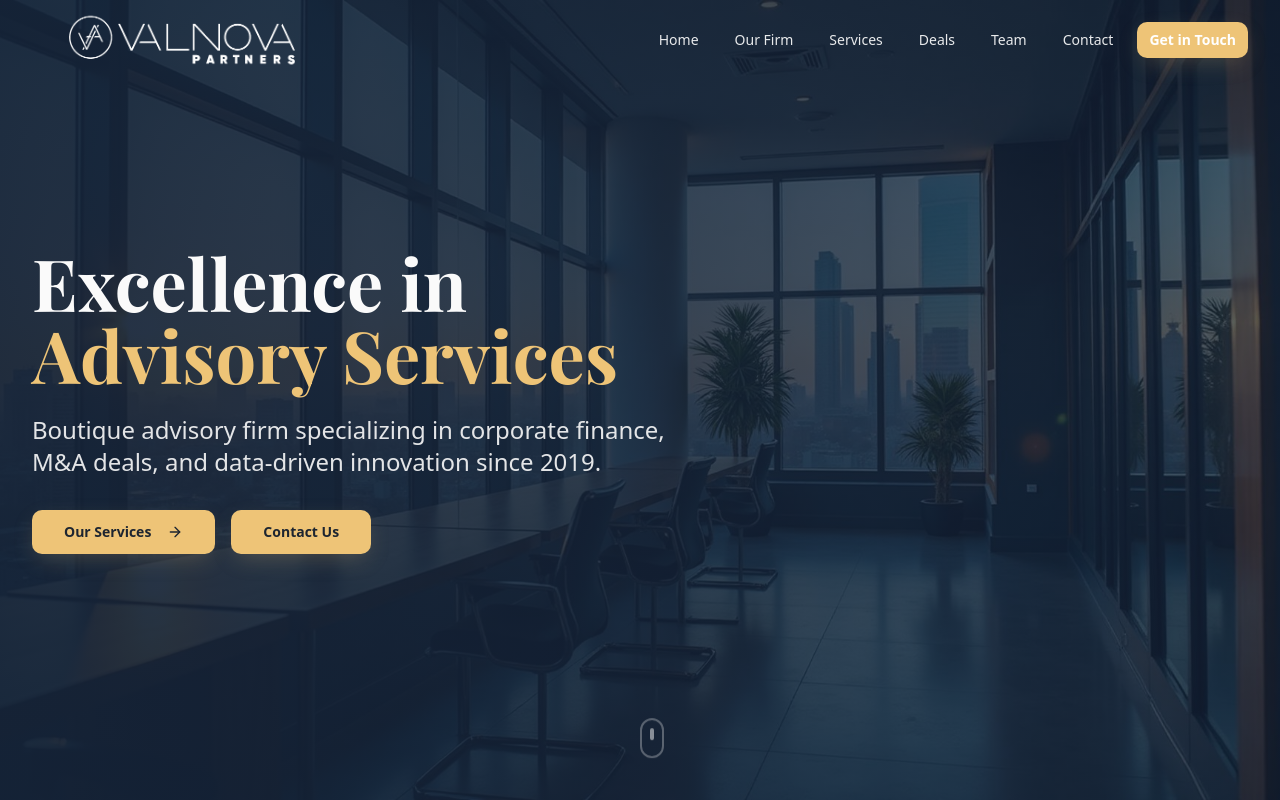
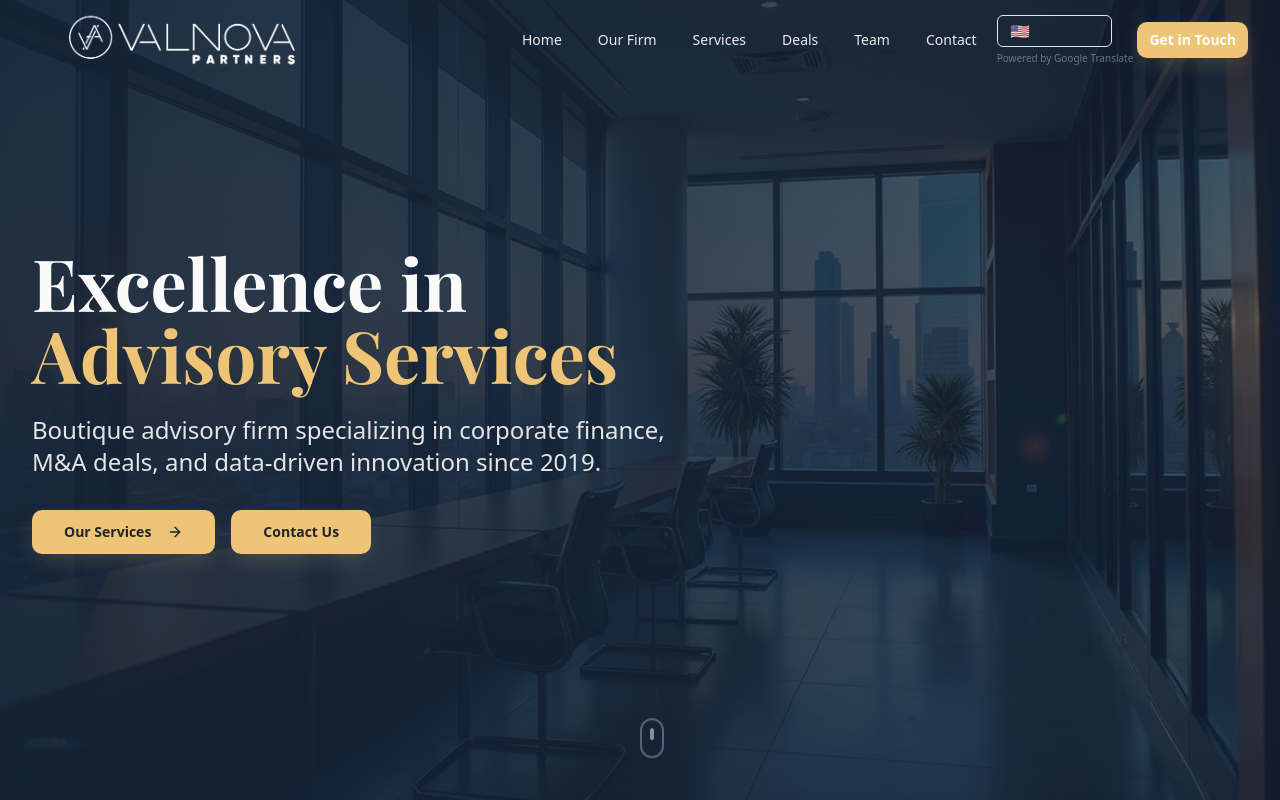
Before and after one commit to gonesoft/valnova-next-glow, a React (Vite) app: page / in a window 1280 px wide. Shown: the top 800 px of the page. Built offline with nearby package versions, Linux system fonts and the light colour scheme; the HTML template or start-up script is replaced by a standard one.

Commit message:
Replace Google Translate widget code

```diff
--- a/index.html
+++ b/index.html
@@ -23,11 +23,72 @@
   <body>
     <div id="root"></div>
     <script type="module" src="/src/main.tsx"></script>
+
+    <!-- Google Translate Init -->
     <script type="text/javascript">
       function googleTranslateElementInit() {
-        new google.translate.TranslateElement({pageLanguage: 'en'}, 'google_translate_element');
+        new google.translate.TranslateElement({
+          pageLanguage: 'en',
+          includedLanguages: 'en,es,ca,it,fr,de,ru,ja',
+          autoDisplay: false,
+          layout: google.translate.TranslateElement.InlineLayout.SIMPLE
+        }, 'google_translate_element');
       }
     </script>
     <script type="text/javascript" src="//translate.google.com/translate_a/element.js?cb=googleTranslateElementInit"></script>
+
+    <!-- Custom Language Switcher Controller -->
+    <script>
+      (function(){
+        function init() {
+          const root = document.querySelector('.gt-switch');
+          if (!root) {
+            setTimeout(init, 100);
+            return;
+          }
+
+          const btn = root.querySelector('.gt-current');
+          const menu = root.querySelector('.gt-menu');
+          const label = root.querySelector('.gt-label');
+          const flagEl = root.querySelector('.gt-flag');
+
+          function getSelect(){
+            return document.querySelector('#google_translate_element select.goog-te-combo');
+          }
+
+          function openMenu(show){
+            menu.hidden = !show;
+            btn.setAttribute('aria-expanded', String(show));
+          }
+
+          btn.addEventListener('click', () => openMenu(menu.hidden));
+
+          menu.addEventListener('click', (e) => {
+            const li = e.target.closest('li[data-lang]');
+            if (!li) return;
+            const lang = li.dataset.lang;
+            const flag = li.dataset.flag;
+            const sel = getSelect();
+            if (sel) {
+              sel.value = lang;
+              sel.dispatchEvent(new Event('change'));
+            }
+            label.textContent = li.textContent.trim();
+            flagEl.textContent = flag;
+            openMenu(false);
+          });
+
+          document.addEventListener('click', (e) => {
+            if (!root.contains(e.target)) openMenu(false);
+          });
+        }
+
+        if (document.readyState === 'loading') {
+          document.addEventListener('DOMContentLoaded', init);
+        } else {
+          init();
+        }
+      })();
+    </script>
   </body>
 </html>
--- a/src/components/Navigation.tsx
+++ b/src/components/Navigation.tsx
@@ -71,7 +71,32 @@ const Navigation = () => {
                   <span className="absolute bottom-0 left-0 w-0 h-0.5 bg-secondary transition-all duration-300 group-hover:w-full"></span>
                 </button>
               ))}
-              <div id="google_translate_element" className="ml-2"></div>
+
+              {/* Custom Language Switcher */}
+              <div className="gt-switch ml-2">
+                <button className="gt-current" type="button" aria-haspopup="listbox" aria-expanded="false">
+                  <span className="gt-flag">🇺🇸</span>
+                  <span className="gt-label">ENGLISH</span>
+                  <span className="gt-caret">▾</span>
+                </button>
+                <ul className="gt-menu" role="listbox" hidden>
+                  <li role="option" data-lang="en" data-flag="🇺🇸">ENGLISH</li>
+                  <li role="option" data-lang="es" data-flag="🇪🇸">ESPAÑOL</li>
+                  <li role="option" data-lang="ca" data-flag="🇪🇸">CATALÀ</li>
+                  <li role="option" data-lang="it" data-flag="🇮🇹">ITALIANO</li>
+                  <li role="option" data-lang="fr" data-flag="🇫🇷">FRANÇAIS</li>
+                  <li role="option" data-lang="de" data-flag="🇩🇪">DEUTSCH</li>
+                  <li role="option" data-lang="ru" data-flag="🇷🇺">РУССКИЙ</li>
+                  <li role="option" data-lang="ja" data-flag="🇯🇵">日本語</li>
+                </ul>
+                <small className="gt-branding">
+                  Powered by <a href="https://translate.google.com" target="_blank" rel="noopener">Google&nbsp;Translate</a>
+                </small>
+              </div>
+
+              {/* Hidden Google element (kept in DOM for the engine) */}
+              <div id="google_translate_element" className="gt-hidden"></div>
+
               <Button
                 size="sm"
                 onClick={() => scrollToSection("#contact")}
--- a/src/index.css
+++ b/src/index.css
@@ -99,23 +99,97 @@ All colors MUST be HSL.
   }
 }
 
-/* Google Translate Widget Styling */
-#google_translate_element {
-  display: inline-block !important;
+/* Custom Google Translate Widget Styling */
+.gt-hidden {
+  position: absolute !important;
+  left: -9999px !important;
+  width: 1px !important;
+  height: 1px !important;
+  overflow: hidden !important;
 }
 
-#google_translate_element .goog-te-gadget {
-  font-family: inherit !important;
+.gt-switch {
+  position: relative;
+  display: inline-block;
 }
 
-#google_translate_element select {
-  background-color: transparent !important;
+.gt-current {
+  display: flex;
+  align-items: center;
+  gap: 0.375rem;
+  padding: 0.375rem 0.75rem;
+  background-color: transparent;
+  border: 1px solid hsl(var(--border));
+  border-radius: 0.375rem;
+  cursor: pointer;
+  font-size: 0.75rem;
+  font-weight: 500;
   color: hsl(var(--foreground));
+  transition: var(--transition-base);
+}
+
+.gt-current:hover {
+  background-color: hsl(var(--muted));
+}
+
+.gt-flag {
+  font-size: 1rem;
+  line-height: 1;
+}
+
+.gt-label {
+  font-size: 0.75rem;
+  letter-spacing: 0.025em;
+}
+
+.gt-caret {
+  font-size: 0.625rem;
+  opacity: 0.7;
+}
+
+.gt-menu {
+  position: absolute;
+  top: calc(100% + 0.25rem);
+  right: 0;
+  min-width: 10rem;
+  background-color: hsl(var(--popover));
   border: 1px solid hsl(var(--border));
-  padding: 0.25rem 0.5rem;
+  border-radius: 0.5rem;
+  box-shadow: var(--shadow-medium);
+  list-style: none;
+  margin: 0;
+  padding: 0.25rem;
+  z-index: 50;
+}
+
+.gt-menu li {
+  padding: 0.5rem 0.75rem;
+  cursor: pointer;
+  font-size: 0.875rem;
   border-radius: 0.375rem;
-  font-size: 0.875rem;
-  cursor: pointer;
+  transition: var(--transition-base);
+  color: hsl(var(--foreground));
+}
+
+.gt-menu li:hover {
+  background-color: hsl(var(--muted));
+}
+
+.gt-branding {
+  display: block;
+  margin-top: 0.25rem;
+  font-size: 0.625rem;
+  color: hsl(var(--muted-foreground));
+  text-align: center;
+}
+
+.gt-branding a {
+  color: hsl(var(--muted-foreground));
+  text-decoration: none;
+}
+
+.gt-branding a:hover {
+  text-decoration: underline;
 }
 
 /* Hide Google Translate banner */
@@ -123,65 +197,6 @@ All colors MUST be HSL.
   display: none !important;
 }
 
-/* Make widget transparent and clean */
-.goog-te-gadget-simple {
-  background-color: transparent !important;
-  border: none !important;
+body {
+  top: 0 !important;
 }
-
-/* Hide "Powered by" branding */
-.goog-te-gadget-simple .goog-te-menu-value span:first-child {
-  display: none !important;
-}
-
-.goog-te-gadget-simple .goog-te-menu-value:before {
-  content: '' !important;
-}
-
-.goog-te-gadget-icon {
-  display: none !important;
-}
-
-.goog-te-gadget-simple .goog-te-menu-value span {
-  color: inherit !important;
-}
-
-/* Remove Google branding link */
-.goog-te-gadget-simple a {
-  text-decoration: none !important;
-}
-
-#google_translate_element .goog-logo-link {
-  display: none !important;
-}
-
-/* Hide all "Powered by" text variants */
-.goog-te-gadget span {
-  font-size: 0 !important;
-}
-
-.goog-te-gadget span > span {
-  font-size: 0.875rem !important;
-}
-
-/* Hide specific branding elements */
-#google_translate_element .goog-te-gadget-simple span:not([style*="color"]) {
-  display: none !important;
-}
-
-.VIpgJd-ZVi9od-aZ2wEe-wOHMyf {
-  display: none !important;
-}
-
-.VIpgJd-ZVi9od-aZ2wEe-wOHMyf-ti6hGc {
-  display: none !important;
-}
-
-.goog-te-gadget .goog-te-combo {
-  background-color: transparent !important;
-  color: inherit !important;
-  border: 1px solid hsl(var(--border)) !important;
-  border-radius: 0.375rem !important;
-  padding: 0.25rem 0.5rem !important;
-  font-size: 0.875rem !important;
-}
```
